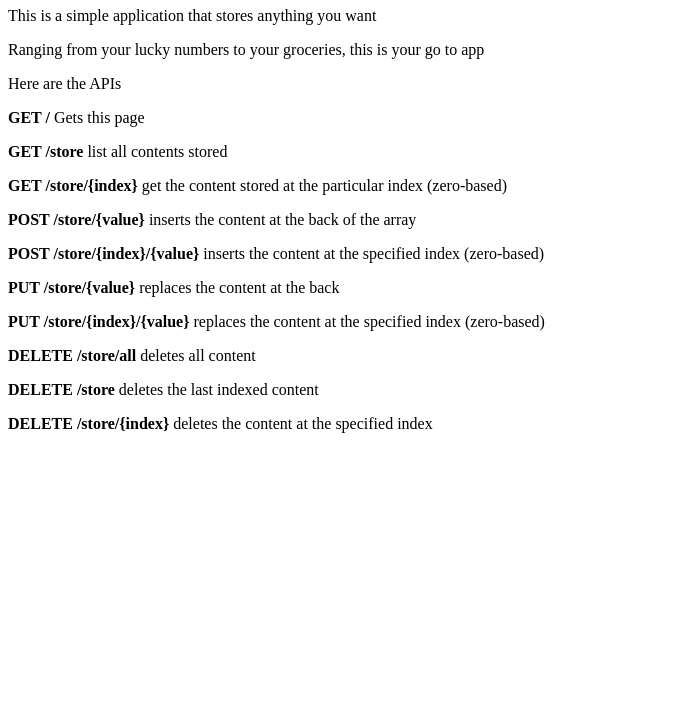
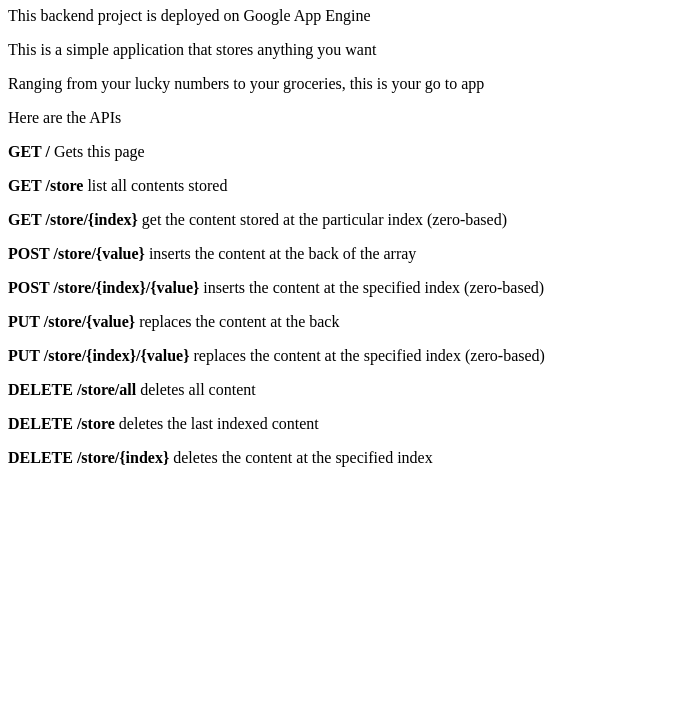
Before and after one commit to WeiTangLau/all-storage, a website: page welcome.html in a window 1280 px wide. Shown: the part 73-800 px from the top of the page, without its empty margins (0-698 px from the left). Drawn offline with Linux system fonts and the light colour scheme.

Commit message:
Edited the welcome.html

```diff
--- a/welcome.html
+++ b/welcome.html
@@ -2,6 +2,7 @@
 <html>
   <body>
     <h1>Welcome to Lau Wei Tang JS Backend Project</h1>
+    <p>This backend project is deployed on Google App Engine</p>
     <p>This is a simple application that stores anything you want</p>
     <p>Ranging from your lucky numbers to your groceries, this is your go to app</p>
     <p>Here are the APIs</p>
```
